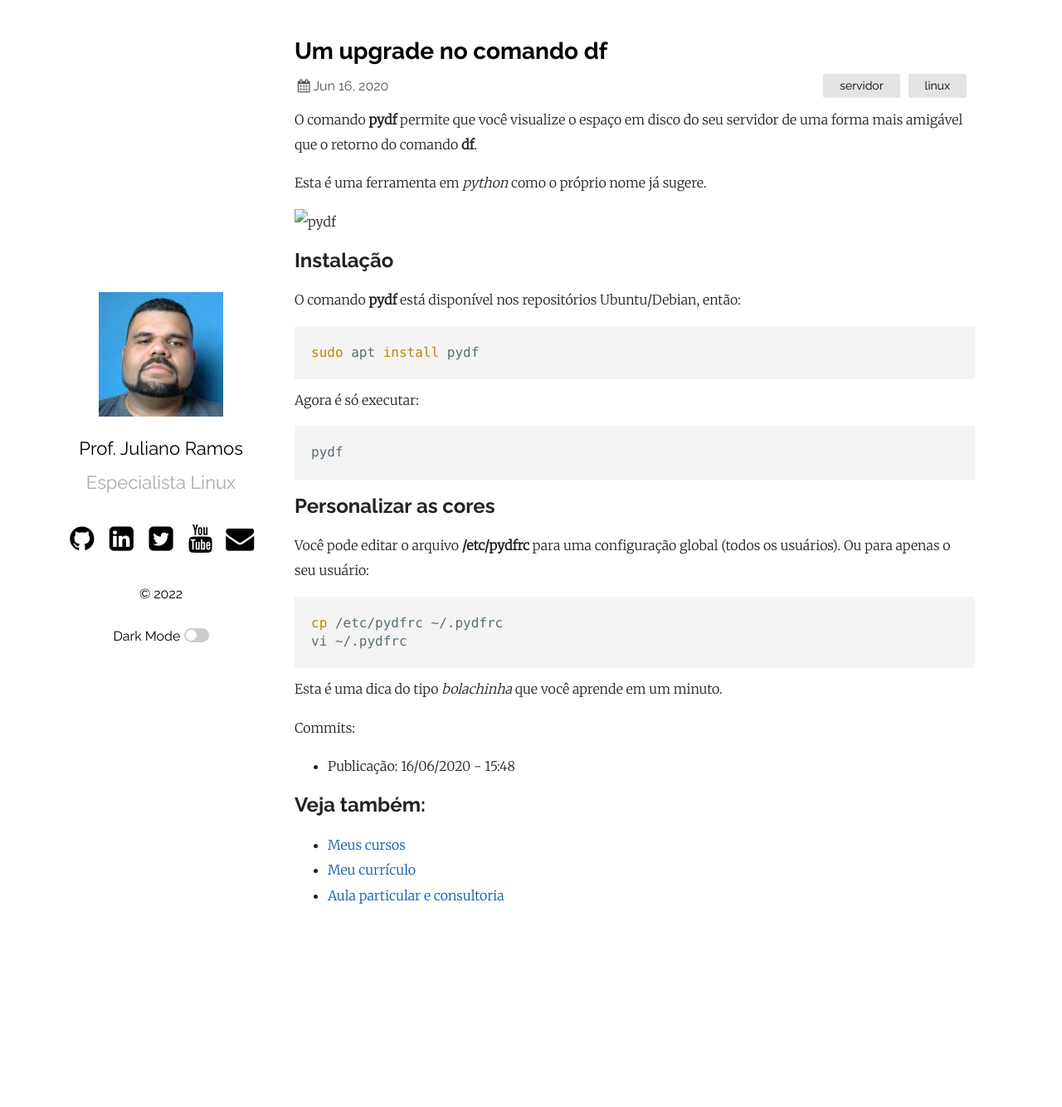
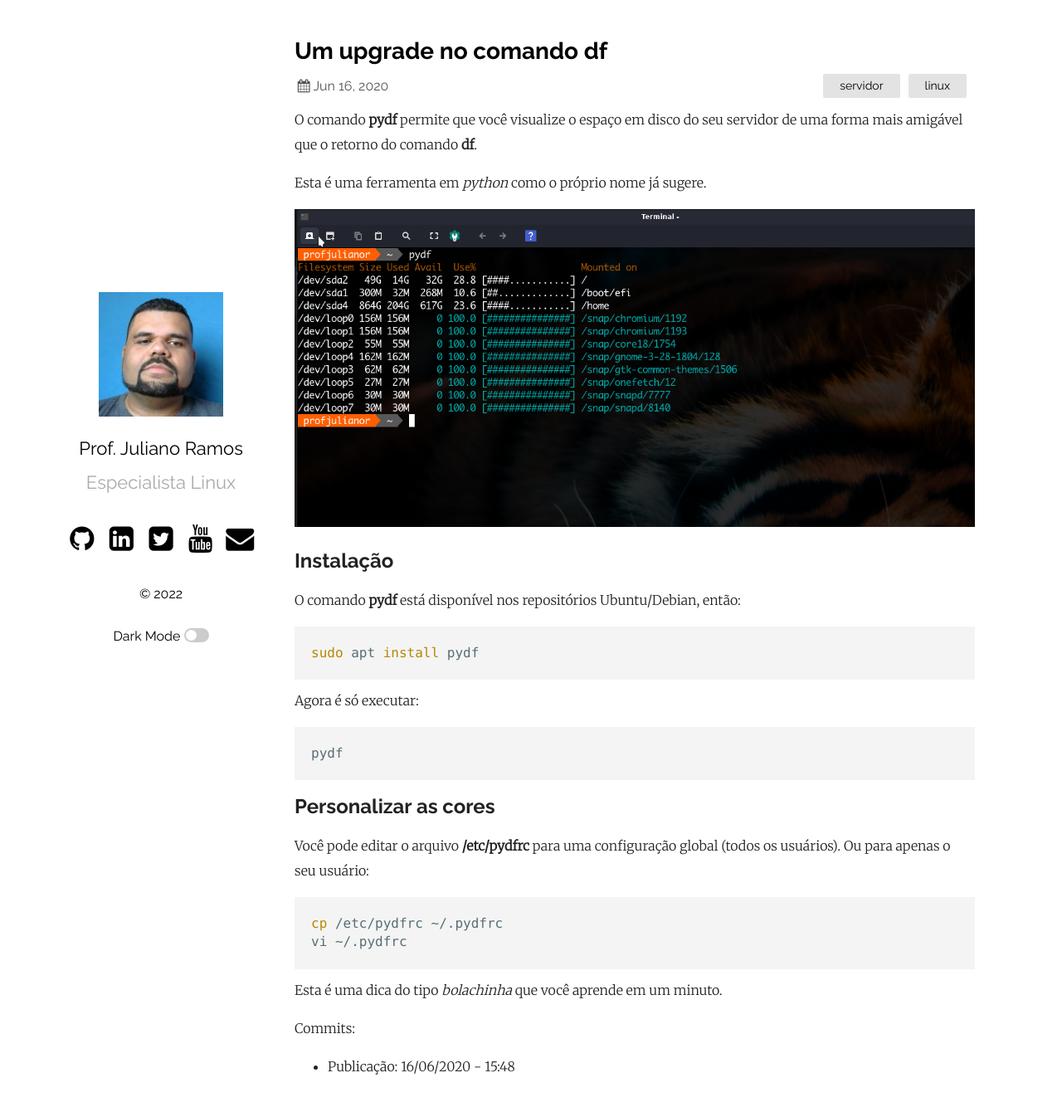
Before and after one commit to profjulianoramos/linux, a Jekyll site: the page built from _posts/2020-6-16-pydf.md, in a window 1280 px wide and 1346 px high. Shown: the top 1334 px of the window at 83% size. Built offline with Jekyll 4.4.1, drawn with Linux system fonts in a browser that asks for light colours; comment, search, counter and statistics services are not loaded.

Commit message:
Update 2020-6-16-pydf.md

```diff
--- a/_posts/2020-6-16-pydf.md
+++ b/_posts/2020-6-16-pydf.md
@@ -9,7 +9,7 @@
 
 Esta é uma ferramenta em *python* como o próprio nome já sugere.
 
-![pydf](/images/pydf.png)
+![pydf](/blog/images/pydf.png)
 
 ## Instalação
 
@@ -36,9 +36,3 @@
 
 Commits:
 - Publicação: 16/06/2020 - 15:48
-
-
-## Veja também:
-- [Meus cursos](https://profjulianoramos.github.io/cursos/)
-- [Meu currículo](https://profjulianoramos.github.io/curriculo/)
-- [Aula particular e consultoria](https://profjulianoramos.github.io/consultoria/)
```
